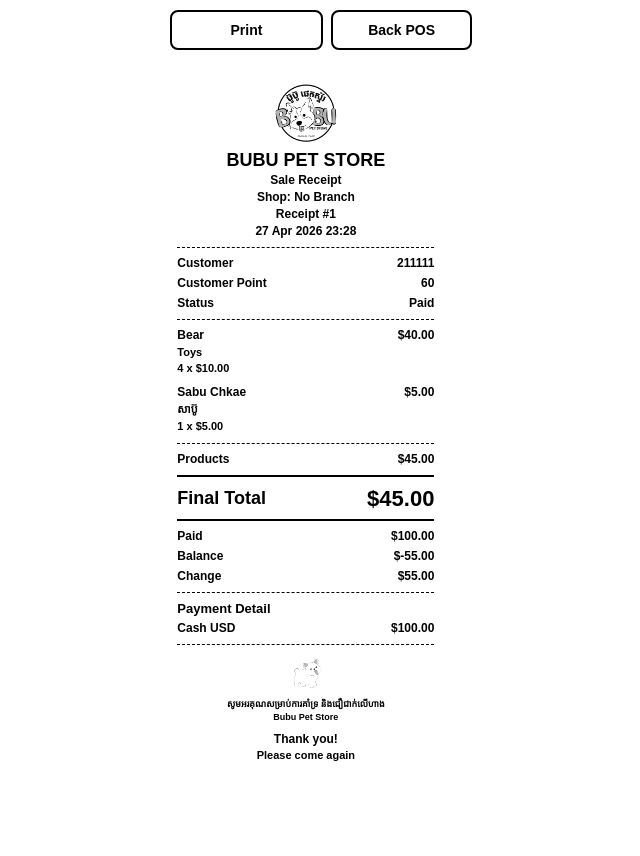
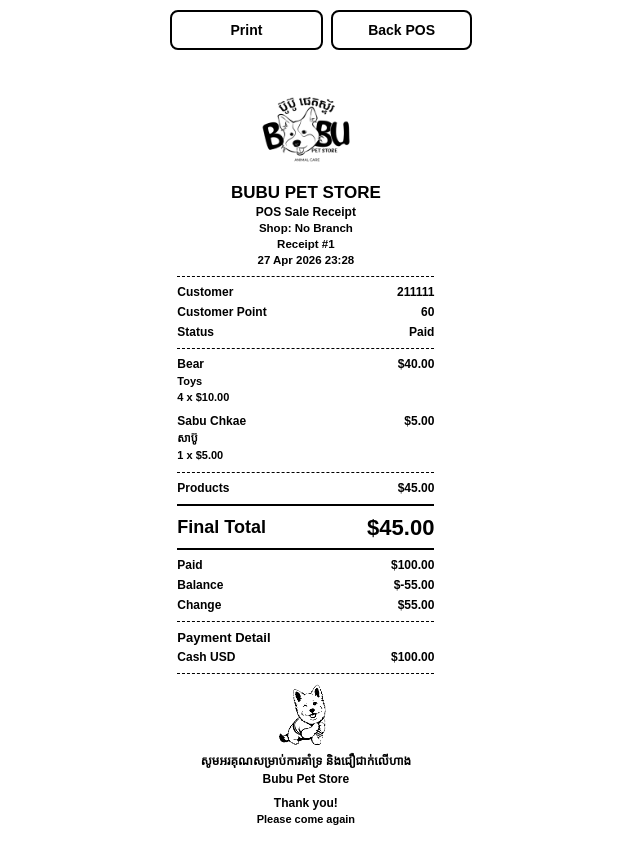
Before and after one commit to tanshychiev/bubu-system, a Django app: page /pos/sales/1/receipt/ in a window 1280 px wide. Shown: the whole page, without its empty margins (319-959 px from the left). Before the commit the page ends 761 px from the top, so only its background shows below. Run offline with Django 5.2, Linux system fonts and the light colour scheme; a user stored in the database is signed in; data comes from the database, SQL or seed files in the repository; both versions use the stored data as it was after the commit.

Commit message:
make receipt khmer text bigger

```diff
--- a/templates/pos/sale_receipt.html
+++ b/templates/pos/sale_receipt.html
@@ -4,7 +4,7 @@
 <html>
 <head>
     <meta charset="UTF-8">
-    <title>BUBU Receipt #{{ sale.id }}</title>
+    <title>BUBU POS Sale Receipt #{{ sale.id }}</title>
 
     <style>
         * {
@@ -18,7 +18,6 @@
             padding: 0;
             background: #fff !important;
             font-family: Arial, Helvetica, sans-serif;
-            color: #000 !important;
         }
 
         .screen-actions {
@@ -36,7 +35,6 @@
             border-radius: 8px;
             font-size: 14px;
             font-weight: 900;
-            color: #000 !important;
             background: #fff !important;
             text-decoration: none;
             display: flex;
@@ -53,33 +51,41 @@
 
         .receipt {
             width: 72mm;
-            margin-left: 0mm;
+            margin-left: 0;
             margin-right: auto;
             padding: 5mm 2mm 8mm;
             background: #fff !important;
         }
 
-        .center { text-align: center; }
+        .center {
+            text-align: center;
+        }
 
         .logo {
-            width: 24mm;
-            max-height: 18mm;
+            width: 34mm;
+            max-height: 27mm;
             object-fit: contain;
             display: block;
-            margin: 0 auto 4px;
-            filter: grayscale(100%) contrast(200%);
+            margin: 0 auto 3px;
+            filter: grayscale(100%) contrast(210%);
         }
 
         .brand-title {
             margin: 0;
-            font-size: 18px;
+            font-size: 17px;
             font-weight: 900;
             line-height: 1.1;
         }
 
+        .receipt-title {
+            margin: 2px 0;
+            font-size: 12px;
+            font-weight: 900;
+        }
+
         .sub {
             margin: 2px 0;
-            font-size: 12px;
+            font-size: 11.5px;
             line-height: 1.25;
             font-weight: 700;
         }
@@ -92,7 +98,6 @@
         .row {
             display: flex;
             justify-content: space-between;
-            align-items: flex-start;
             gap: 8px;
             margin: 5px 0;
             font-size: 12px;
@@ -117,15 +122,14 @@
         .item-head {
             display: flex;
             justify-content: space-between;
-            align-items: flex-start;
             gap: 8px;
         }
 
         .item-name {
+            max-width: 47mm;
             font-size: 12px;
             font-weight: 900;
             line-height: 1.25;
-            max-width: 47mm;
         }
 
         .item-price {
@@ -178,7 +182,6 @@
             font-weight: 900;
             text-align: center;
             width: 100%;
-            background: #fff !important;
         }
 
         .footer-banner {
@@ -188,8 +191,8 @@
         }
 
         .footer-dog {
-            width: 11mm;
-            max-width: 11mm;
+            width: 18mm;
+            max-width: 18mm;
             height: auto;
             display: block;
             margin: 0 auto 3px;
@@ -197,7 +200,7 @@
         }
 
         .footer-kh {
-            font-size: 9px;
+            font-size: 12px;
             line-height: 1.45;
             font-weight: 800;
             text-align: center;
@@ -264,9 +267,9 @@
     <div class="receipt">
 
         <div class="center">
-            <img src="{% static 'img/bubu-logo.png' %}" alt="BUBU Logo" class="logo">
+            <img src="{% static 'img/bubu-pos-sale-logo.png' %}" alt="BUBU POS Sale Logo" class="logo">
             <h1 class="brand-title">BUBU PET STORE</h1>
-            <div class="sub">Sale Receipt</div>
+            <div class="receipt-title">POS Sale Receipt</div>
 
             <div class="sub">
                 Shop:
@@ -461,7 +464,7 @@
         {% endif %}
 
         <div class="footer-banner">
-            <img src="{% static 'img/bubu-receipt-thankyou.png' %}" alt="Dog" class="footer-dog">
+            <img src="{% static 'img/bubu-receipt-dog.png' %}" alt="Dog" class="footer-dog">
             <div class="footer-kh">
                 សូមអរគុណសម្រាប់ការគាំទ្រ និងជឿជាក់លើហាង<br>
                 Bubu Pet Store
```
Also changed, not shown: db.sqlite3, static/img/bubu-pos-sale-logo.png (added), static/img/bubu-receipt-dog.png (added), static/img/bubu-receipt-thankyou (2).png (added).
